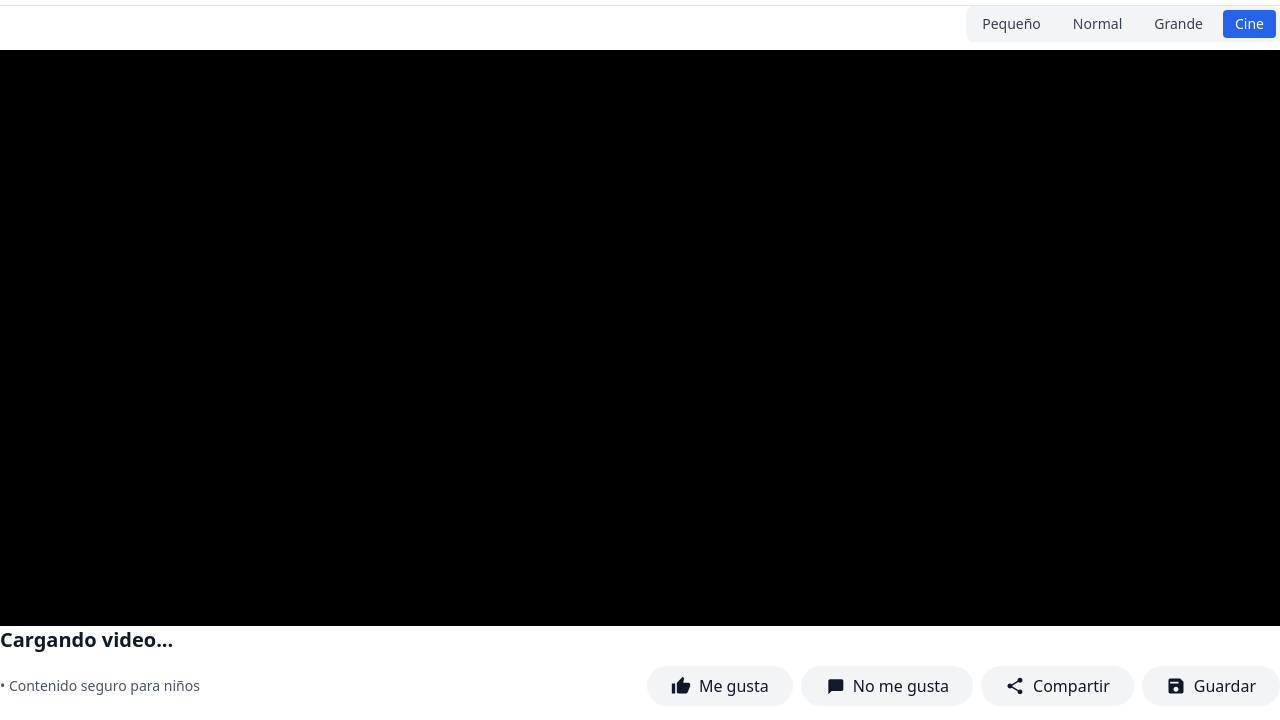
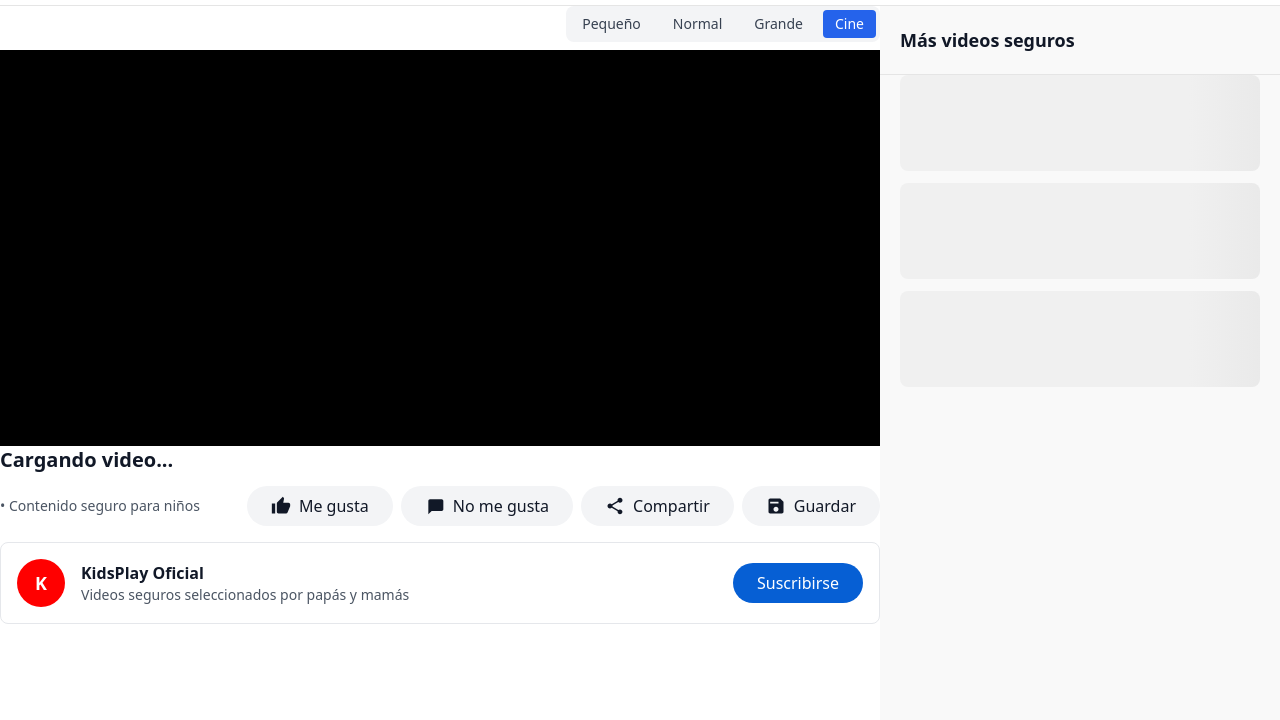
Before and after one commit to ruidolp/claudioriquelmecl, a plain HTML site: page camilo/index.html in a window 1280 px wide. Shown: the part 53-773 px from the top of the page. Drawn offline with nearby package versions, Linux system fonts and the light colour scheme.

Commit message:
El yutu5

```diff
--- a/camilo/index.html
+++ b/camilo/index.html
@@ -65,20 +65,20 @@
 
         /* Modo cine - layout especial */
         .cinema-layout {
-            flex-direction: column !important;
+            flex-direction: row !important;
         }
 
         .cinema-layout #video-section {
-            width: 100% !important;
+            flex: 1;
             padding: 0 !important;
         }
 
         .cinema-layout #sidebar {
-            width: 100% !important;
-            height: auto !important;
-            max-height: 500px;
-            padding: 20px;
-            order: 2;
+            width: 400px !important;
+            height: 100vh !important;
+            max-height: none;
+            padding: 0;
+            position: relative;
         }
 
         /* Contenedor de video en modo cine */
@@ -94,9 +94,15 @@
             position: sticky;
             top: 0;
             z-index: 10;
-            margin: -20px -20px 0 -20px;
-            padding: 20px 20px 16px 20px;
+            padding: 20px;
             border-bottom: 1px solid #e5e5e5;
+        }
+
+        /* Contenedor scrollable */
+        .sidebar-content {
+            padding: 0 20px 20px 20px;
+            height: calc(100vh - 80px);
+            overflow-y: auto;
         }
 
         /* Indicador de video actual */
@@ -271,16 +277,18 @@
         </div>
 
         <!-- Sidebar de videos -->
-        <div id="sidebar" class="w-96 youtube-sidebar p-4 sidebar overflow-y-auto h-screen">
+        <div id="sidebar" class="w-96 youtube-sidebar overflow-hidden h-screen">
             <div class="sidebar-header">
                 <h2 class="text-lg font-semibold text-gray-900">Más videos seguros</h2>
             </div>
 
-            <div id="videos-sidebar" class="space-y-3 mt-4">
-                <!-- Videos se cargarán aquí -->
-                <div class="skeleton h-24 rounded-lg"></div>
-                <div class="skeleton h-24 rounded-lg"></div>
-                <div class="skeleton h-24 rounded-lg"></div>
+            <div class="sidebar-content">
+                <div id="videos-sidebar" class="space-y-3">
+                    <!-- Videos se cargarán aquí -->
+                    <div class="skeleton h-24 rounded-lg"></div>
+                    <div class="skeleton h-24 rounded-lg"></div>
+                    <div class="skeleton h-24 rounded-lg"></div>
+                </div>
             </div>
         </div>
     </div>
```
